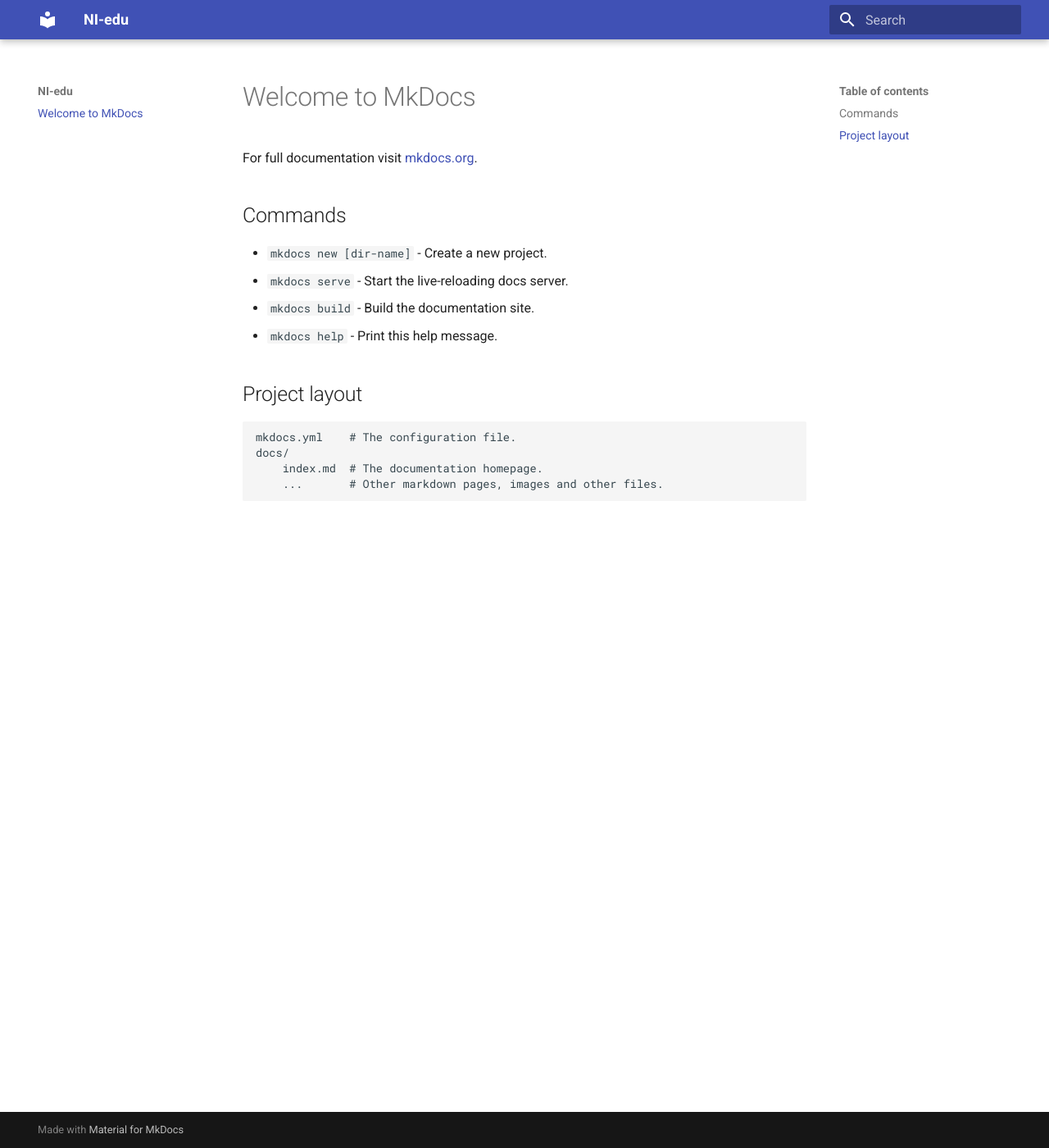
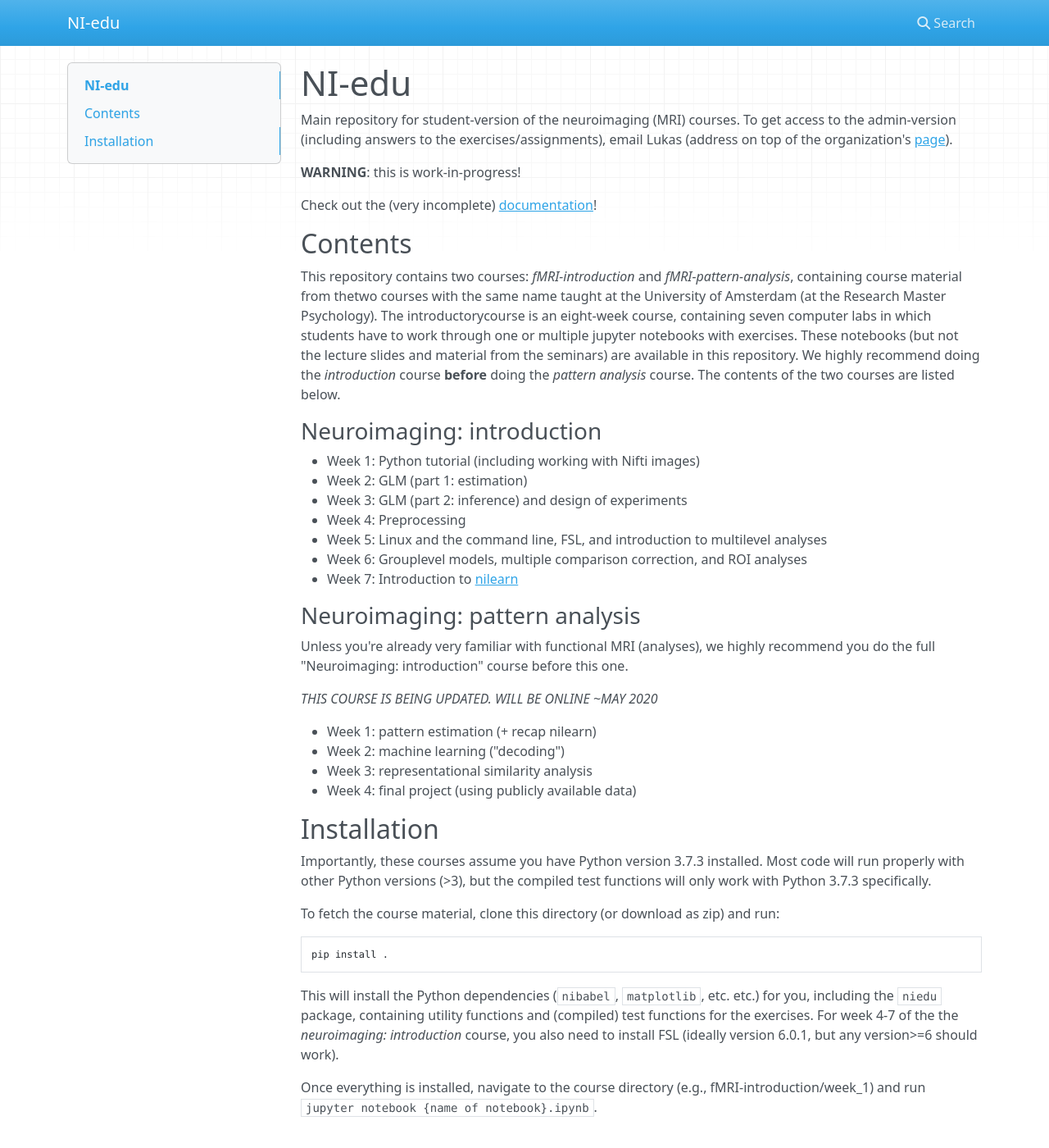
Before and after one commit to lukassnoek/NI-edu, an MkDocs documentation site: the page built from docs/index.md, in a window 1280 px wide and 1400 px high. Shown: the whole window at 82% size. Built offline with MkDocs 1.6.1, drawn with Linux system fonts in a browser that asks for light colours; nearby versions of some CDN libraries; some of the changed text lies outside the part shown.

Commit message:
Update docs

````diff
--- a/docs/_config.yml
+++ /dev/null
@@ -1 +0,0 @@
-theme: jekyll-theme-cayman
--- a/docs/index.md
+++ b/docs/index.md
@@ -1,17 +1,42 @@
-# Welcome to MkDocs
+# NI-edu
+Main repository for student-version of the neuroimaging (MRI) courses. To get access to the admin-version (including answers to the exercises/assignments), email Lukas (address on top of the organization's [page](https://github.com/Neuroimaging-UvA)).
 
-For full documentation visit [mkdocs.org](https://mkdocs.org).
+**WARNING**: this is work-in-progress!
 
-## Commands
+Check out the (very incomplete) [documentation](https://neuroimaging-uva.github.io/NI-edu/)!
 
-* `mkdocs new [dir-name]` - Create a new project.
-* `mkdocs serve` - Start the live-reloading docs server.
-* `mkdocs build` - Build the documentation site.
-* `mkdocs help` - Print this help message.
+## Contents
+This repository contains two courses: *fMRI-introduction* and *fMRI-pattern-analysis*, containing course material from thetwo courses with the same name taught at the University of Amsterdam (at the Research Master Psychology). The introductorycourse is an eight-week course, containing seven computer labs in which students have to work through one or multiple jupyter notebooks with exercises. These notebooks (but not the lecture slides and material from the seminars) are available in this repository. We highly recommend doing the *introduction* course **before** doing the *pattern analysis* course. The contents of the two courses are listed below.
 
-## Project layout
+### Neuroimaging: introduction
+* Week 1: Python tutorial (including working with Nifti images)
+* Week 2: GLM (part 1: estimation)
+* Week 3: GLM (part 2: inference) and design of experiments
+* Week 4: Preprocessing
+* Week 5: Linux and the command line, FSL, and introduction to multilevel analyses
+* Week 6: Grouplevel models, multiple comparison correction, and ROI analyses
+* Week 7: Introduction to [nilearn](https://nilearn.github.io/)
 
-    mkdocs.yml    # The configuration file.
-    docs/
-        index.md  # The documentation homepage.
-        ...       # Other markdown pages, images and other files.
+### Neuroimaging: pattern analysis
+Unless you're already very familiar with functional MRI (analyses), we highly recommend you do the full "Neuroimaging: introduction" course before this one.
+
+*THIS COURSE IS BEING UPDATED. WILL BE ONLINE ~MAY 2020*
+
+* Week 1: pattern estimation (+ recap nilearn)
+* Week 2: machine learning ("decoding")
+* Week 3: representational similarity analysis
+* Week 4: final project (using publicly available data)
+
+## Installation
+Importantly, these courses assume you have Python version 3.7.3 installed. Most code will run properly with other Python versions (>3), but the compiled test functions will only work with Python 3.7.3 specifically.
+
+To fetch the course material, clone this directory (or download as zip) and run:
+
+```
+pip install .
+```
+
+This will install the Python dependencies (`nibabel`, `matplotlib`, etc. etc.) for you, including the `niedu` package, containing utility functions and (compiled) test functions for the exercises.
+For week 4-7 of the the *neuroimaging: introduction* course, you also need to install FSL (ideally version 6.0.1, but any version>=6 should work).
+
+Once everything is installed, navigate to the course directory (e.g., fMRI-introduction/week_1) and run `jupyter notebook {name of notebook}.ipynb`.
--- a/mkdocs.yml
+++ b/mkdocs.yml
@@ -1,3 +1 @@
 site_name: NI-edu
-theme:
-  name: 'material'
````
